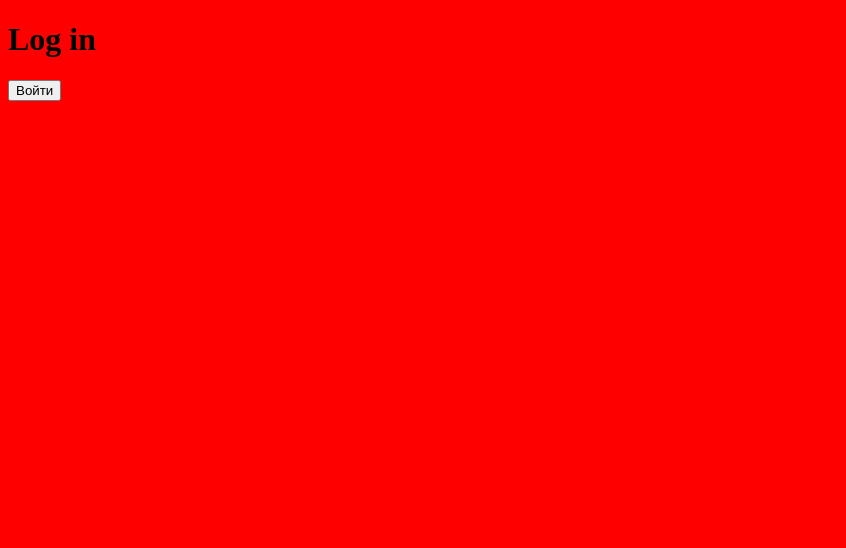
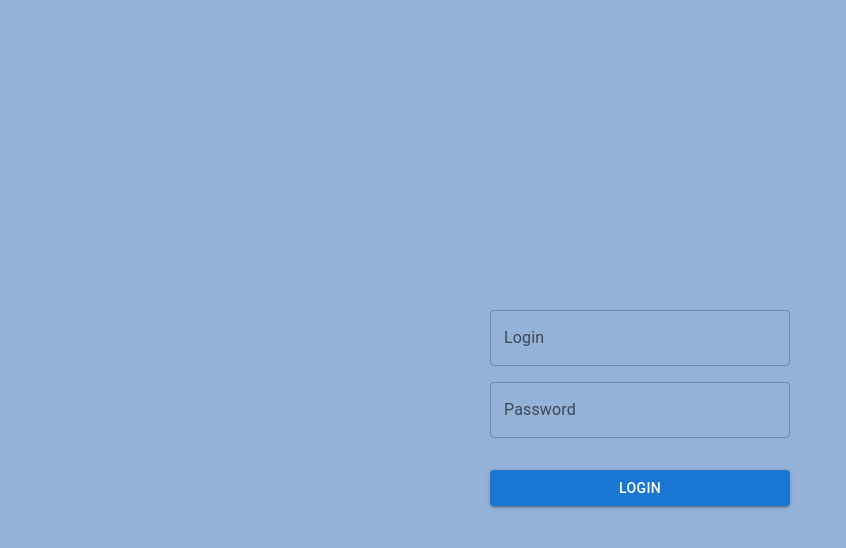
Before and after one commit to Darya-Dubovik/Carts-App, a React app: page / in a window 1280 px wide. Shown: the top 548 px of the page, without its empty margins (0-846 px from the left). Built offline with nearby package versions, Linux system fonts and the light colour scheme.

Commit message:
feat(auth): add login form

```diff
--- a/package.json
+++ b/package.json
@@ -15,6 +15,9 @@
   "license": "ISC",
   "type": "module",
   "dependencies": {
+    "@emotion/react": "^11.14.0",
+    "@emotion/styled": "^11.14.1",
+    "@mui/material": "^7.3.6",
     "@reduxjs/toolkit": "^2.11.1",
     "react": "^19.2.1",
     "react-dom": "^19.2.1",
--- a/src/features/authSlice.js
+++ b/src/features/authSlice.js
@@ -3,16 +3,16 @@ import { createSlice } from "@reduxjs/toolkit";
 
 const initialState = {
   isAuthenticated: false,
-  user: null, // сюда можно сохранять имя, email и т.д.
+  user: { login: "user1", password: "1234" },
 };
 
 export const authSlice = createSlice({
   name: "auth",
   initialState,
   reducers: {
-    login: (state, action) => {
+    login: (state) => {
       state.isAuthenticated = true;
-      state.user = action.payload; // payload = данные пользователя
+      // state.user = action.payload; // payload = данные пользователя
     },
     logout: (state) => {
       state.isAuthenticated = false;
--- a/src/pages/Login.jsx
+++ b/src/pages/Login.jsx
@@ -1,21 +1,68 @@
-import React from "react";
-import { useDispatch } from "react-redux";
-import { login } from "../features/authSlice.js"; // путь поправь если нужен
+import React, { useState } from "react";
+import { useDispatch, useSelector } from "react-redux";
+import { login } from "../features/authSlice.js";
 import { useNavigate } from "react-router-dom";
+import { Box, Button, TextField } from "@mui/material";
 
 export function Login() {
+  const user = useSelector((state) => state.auth.user);
+
   const dispatch = useDispatch();
   const navigate = useNavigate();
 
-  const handleLogin = () => {
-    dispatch(login({ name: "User" })); // авторизуемся
-    navigate("/main"); // переходим на главную
+  const [userLogin, setUserLogin] = useState("");
+  const [userPassword, setUserPassword] = useState("");
+
+  const handleLogin = (event) => {
+    event.preventDefault();
+
+    if (userLogin === user.login && userPassword === user.password) {
+      navigate("/main");
+      dispatch(login());
+    } else if (userLogin === "" && userPassword === "") {
+      alert("Введите данные пользователя");
+    } else {
+      alert("Пользователь не найден");
+    }
   };
 
   return (
-    <div>
-      <h1>Log in</h1>
-      <button onClick={handleLogin}>Войти</button>
-    </div>
+    <Box
+      sx={{
+        display: "flex",
+        flexDirection: "column",
+        justifyContent: "center",
+        alignItems: "center",
+        gap: 2,
+        height: "100vh",
+      }}
+    >
+      <form onSubmit={handleLogin}>
+        <Box
+          sx={{ display: "flex", flexDirection: "column", gap: 2, width: 300 }}
+        >
+          <TextField
+            onChange={(event) => setUserLogin(event.target.value)}
+            label="Login"
+            variant="outlined"
+            id="login"
+            fullWidth
+          />
+
+          <TextField
+            onChange={(event) => setUserPassword(event.target.value)}
+            label="Password"
+            type="password"
+            variant="outlined"
+            id="password"
+            fullWidth
+          />
+
+          <Button variant="contained" type="submit" sx={{ mt: 2 }}>
+            Login
+          </Button>
+        </Box>
+      </form>
+    </Box>
   );
 }
--- a/src/pages/Main.jsx
+++ b/src/pages/Main.jsx
@@ -2,6 +2,7 @@ import React, { useEffect } from "react";
 import { Link } from "react-router-dom";
 import { useDispatch, useSelector } from "react-redux";
 import { setProducts } from "../features/productsSlice";
+import { Button } from "@mui/material";
 
 export function Main() {
   const dispatch = useDispatch();
@@ -14,15 +15,20 @@ export function Main() {
         dispatch(setProducts(data.products));
       });
   }, []);
-  const products = useSelector((state) => state.products.list); // или useGetProductsQuery
+  const products = useSelector((state) => state.products.list);
 
   return (
     <div>
       {products.map((product) => (
         <div key={product.id}>
+          <img src={product.thumbnail} />
           <h3>{product.title}</h3>
+          <p>{product.category}</p>
           <p>{product.price}$</p>
-          <Link to={`/product/${product.id}`}>Подробнее</Link>
+          <Button size="small" color="secondary" variant="contained">
+            <Link to={`/product/${product.id}`}>Подробнее</Link>
+          </Button>
+          {/* <Link to={`/product/${product.id}`}>Подробнее</Link> */}
         </div>
       ))}
     </div>
--- a/src/style.css
+++ b/src/style.css
@@ -1,3 +1,3 @@
 body {
-  background-color: red;
+  background-color: #94b1d7;
 }
```
Also changed, not shown: 1 other file (tests, documents, lock files or other folders).
